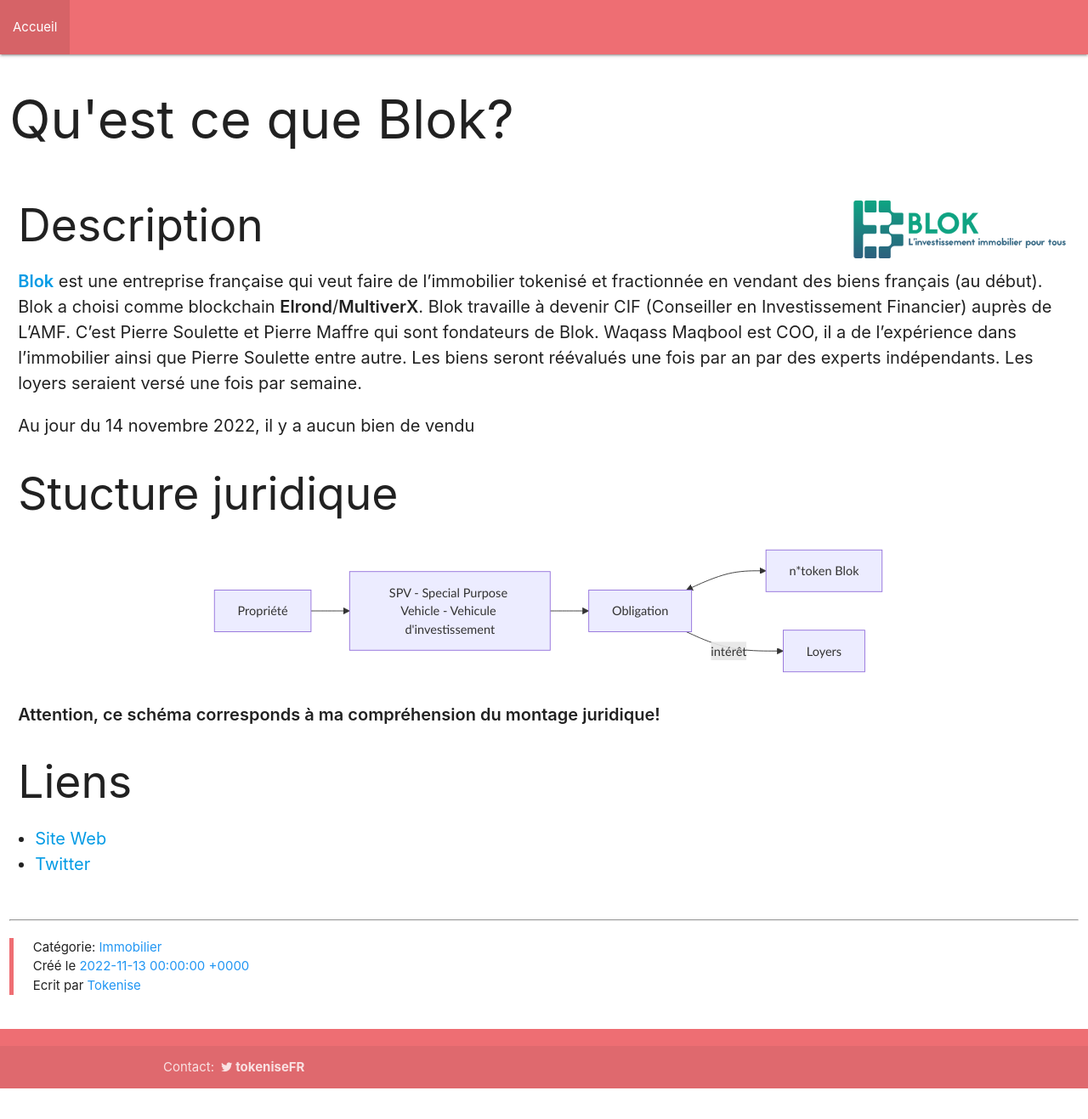
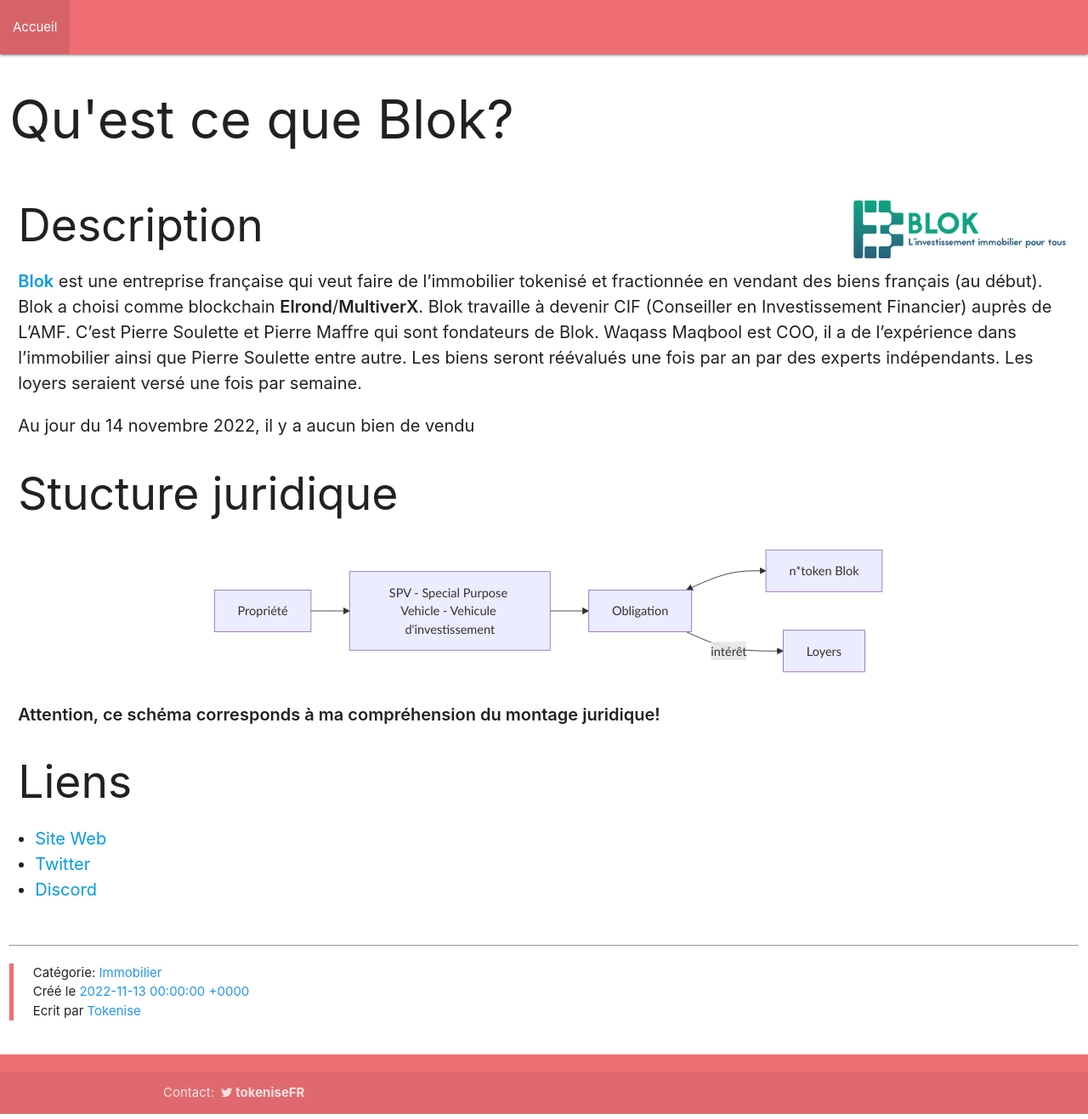
Before and after one commit to minus78/minus78.github.io, a Jekyll site: the page built from _posts/2022-11-14-Blok.markdown, in a window 1280 px wide. Shown: the whole page at 85% size. Built offline with Jekyll 4.4.1, drawn with Linux system fonts in a browser that asks for light colours; before the commit the page ends 1287 px from its top, so only the background shows below that.

Commit message:
small correction

```diff
--- a/_posts/2022-11-14-Blok.markdown
+++ b/_posts/2022-11-14-Blok.markdown
@@ -29,3 +29,4 @@
 ## Liens
 - [Site Web](https://blok.immo/)
 - [Twitter](https://twitter.com/blok_project)
+- [Discord](https://discord.com/invite/3CvceThPTf)
```
